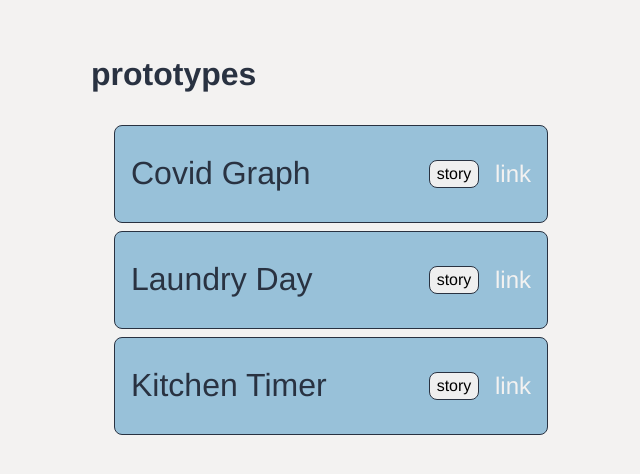
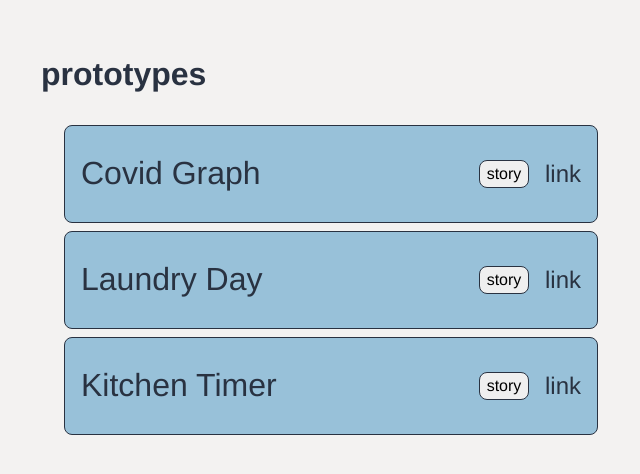
Before and after one commit to EricHayesJohnson/sqape, a Gatsby site: page / in a window 1280 px wide. Shown: the whole page, without its empty margins (309-949 px from the left). Built offline with nearby package versions, Linux system fonts and the light colour scheme; Gatsby itself is replaced by a stand-in of ours.

Commit message:
small-tweaks-1
* fixed all a11y violations
* modified portfolio story styles
* added 'area of interest' section

```diff
--- a/src/components/covid/covidGraph.js
+++ b/src/components/covid/covidGraph.js
@@ -10,7 +10,11 @@ import { data } from '../../data/covid-data';
 const Axis = ({ x, y, scale, axisType, ticks, tickFormat }) => {
   const fnName = axisType === 'left' ? 'axisLeft' : 'axisBottom';
   const ref = useD3((el) => {
-    d3.select(el).call(d3[fnName](scale).ticks(ticks).tickFormat(tickFormat));
+    d3.select(el)
+      .call(
+        d3[fnName](scale).ticks(ticks).tickFormat(tickFormat).tickSizeInner(12),
+      )
+      .style('font-size', '12px');
   });
   return <g transform={`translate(${x}, ${y})`} ref={ref} />;
 };
--- a/src/components/covid/styles.js
+++ b/src/components/covid/styles.js
@@ -18,7 +18,7 @@ export const KeyDot = styled.div`
 `;
 export const Chart = styled.div`
   background: #f7fff7;
-  border: 2px solid ${color.black};
+  border: 1px solid ${color.black};
 `;
 export const drawLine = keyframes`
 from {
--- a/src/components/layout.js
+++ b/src/components/layout.js
@@ -4,6 +4,7 @@ import PropTypes from 'prop-types';
 import { Global, css } from '@emotion/react';
 import styled from '@emotion/styled';
 import { size, color } from '../globalStyles/theme';
+import { Helmet } from 'react-helmet';
 
 const Wrapper = styled('div')`
   width: 100vw;
@@ -46,6 +47,15 @@ const HomeLink = () => {
 
 const Layout = ({ children, name, hasHomeLink }) => {
   return (
+    <>
+      <Helmet
+        htmlAttributes={{
+          lang: 'en',
+        }}
+      >
+        <title>prototypes</title>
+      </Helmet>
+      <div id="main" role="main">
         <Wrapper>
           <Global
             styles={css`
@@ -60,6 +70,8 @@ const Layout = ({ children, name, hasHomeLink }) => {
           </HeaderWrapper>
           {children}
         </Wrapper>
+      </div>
+    </>
   );
 };
 
--- a/src/components/portfolio/portfolio.js
+++ b/src/components/portfolio/portfolio.js
@@ -3,7 +3,7 @@ import PropTypes from 'prop-types';
 import { Link } from 'gatsby';
 import { ItemBody, Title, Button, Story, ItemLink } from './styles';
 
-const PortfolioItem = ({ title, page, storyText }) => {
+const PortfolioItem = ({ title, page, mainText, subText }) => {
   const [showStory, setShowStory] = useState(false);
 
   return (
@@ -18,7 +18,14 @@ const PortfolioItem = ({ title, page, storyText }) => {
             </Link>
           </div>
         </div>
-        {showStory ? <Story>{storyText}</Story> : null}
+        {showStory ? (
+          <Story>
+            <h3 style={{ margin: 0 }}>Summary</h3>
+            {mainText}
+            <h3 style={{ marginBottom: 0 }}>Area of interest</h3>
+            <div>{subText}</div>
+          </Story>
+        ) : null}
       </ItemBody>
     </>
   );
@@ -29,30 +36,28 @@ const Portfolio = () => (
     <PortfolioItem
       title="Covid Graph"
       page="/covidGraph"
-      storyText="I read somewhere that 2020 was the year data visualization entered the mainstream.
-      If true, probably largely in part by everyone making covid related infographics.
-      I too decided to dip my toes, but more than anything it was a reason to play around with D3.
-      Since this was my first attempt at making a data visualization, I simply wanted to focus on using minimal
-      data that could be interacted with.
-
-      *Data provided by The COVID Tracking Project API
-"
+      mainText="I read somewhere that 2020 was the year data visualization entered the mainstream.
+      I imagine in part due to the coronavirus and the many infographics it produced. I decided to dip my toes,
+      but more than anything wanted a reason to play around with D3. Data provided by The COVID Tracking Project API."
+      subText="How modifying the time range via the slider influences the interpretation of the data."
     />
     <PortfolioItem
       title="Laundry Day"
       page="/laundryDay"
-      storyText="Keeping things simple, this prototype was imagined as a weather app that
-      informs the user if today is a good day to do laundry. Originally it was built using the weatherstack
-      api and the browsers geolocation but was then scaled back to use a toggle with hard coded values
-      to simulate a new request."
+      mainText="This prototype was imagined as a weather app that does one thing, informs the user on whether
+      or not today is a good day to do laundry. Originally it was built using the weatherstack api and the browsers
+      geolocation, but was later scaled back to use a toggle with hard coded values."
+      subText="Using common components to display information. i.e. using a progress bar to indicate cloud coverage
+      and a loading spinner that resembles a washing machine in motion."
     />
     <PortfolioItem
       title="Kitchen Timer"
       page="/kitchenTimer"
-      storyText="Modeled after an actual kitchen timer, this piece was chosen for its simple design
+      mainText="Modeled after an actual kitchen timer, it was chosen for its simple design
       and limited functionality. In order to get the site up and running quickly, I
       wanted the first component to be relatively easy to design and implement. A timer is
       usually a good place to start."
+      subText="How the reset functionality is completely intuitive when holding the physical device but unintuitive when on screen."
     />
   </>
 );
@@ -60,7 +65,8 @@ const Portfolio = () => (
 PortfolioItem.propTypes = {
   title: PropTypes.string,
   page: PropTypes.string,
-  storyText: PropTypes.string,
+  mainText: PropTypes.string,
+  subText: PropTypes.string,
 };
 
 export default Portfolio;
--- a/src/components/portfolio/styles.js
+++ b/src/components/portfolio/styles.js
@@ -15,13 +15,16 @@ export const Title = styled.h1`
   font-weight: 400;
 `;
 export const Story = styled.div`
+  font-family: Georgia, serif;
+  font-size: 18px;
+  line-height: 28px;
   color: ${color.black};
   background: ${color.lightGray};
   border-radius: ${size.s1};
   border: 1px solid ${color.black};
-  padding: ${size.s1};
-  width: 384px;
+  padding: ${size.s3} ${size.s2};
 `;
+export const AreaOfInterest = styled.div``;
 export const Button = styled.button`
   width: 50px;
   line-height: 1.5;
@@ -36,7 +39,7 @@ export const Button = styled.button`
   }
 `;
 export const ItemLink = {
-  color: `${color.lightGray}`,
+  color: `${color.black}`,
   fontSize: `${size.s3}`,
   textDecoration: 'none',
   fontWeight: 300,
--- a/src/components/slider/slider.js
+++ b/src/components/slider/slider.js
@@ -14,6 +14,7 @@ const Slider = ({ min, max, value, onSliderChange }) => {
       max={max}
       value={value}
       onChange={handleChange}
+      aria-label="range slider"
     />
   );
 };
--- a/src/globalStyles/theme.js
+++ b/src/globalStyles/theme.js
@@ -3,8 +3,8 @@ export const size = {
   s2: '16px',
   s3: '24px',
   s4: '48px',
-  portfolioWidth: '400px',
-  headingWidth: '480px',
+  portfolioWidth: '500px',
+  headingWidth: '580px',
 };
 
 export const color = {
```
Also changed, not shown: src/components/toggle/toggle.js (+5 -2 lines). Lines whose indentation alone changed are shown as unchanged.
